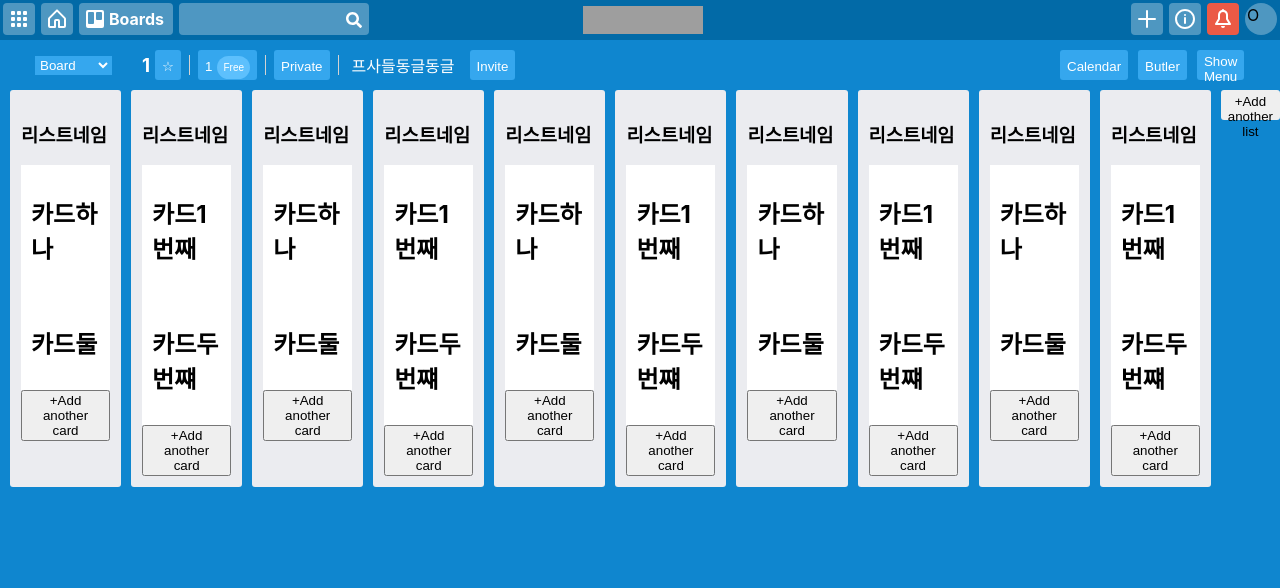
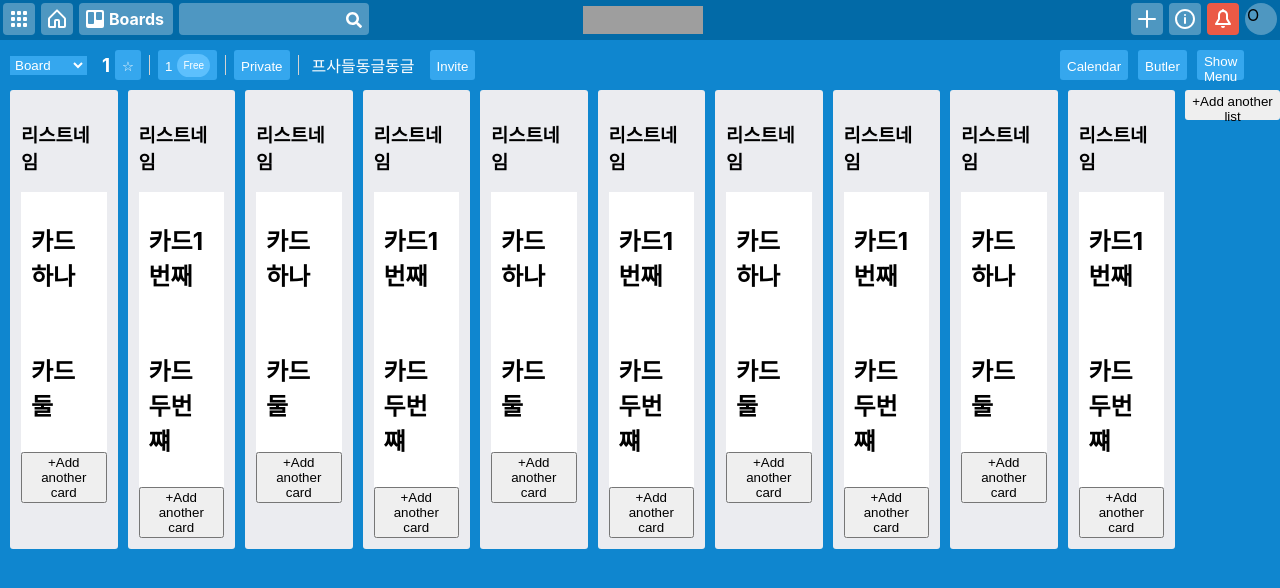
Before and after one commit to wafflestudio18-5/team5-frontend, a React (Create React App) app: page /b/1/1 in a window 1280 px wide. Shown: the top 588 px of the page. Built offline with nearby package versions, Linux system fonts and the light colour scheme; grey boxes are pictures that could not be loaded.

Commit message:
마음같이안된당........크흡

```diff
--- a/src/Components/Board/Board.css
+++ b/src/Components/Board/Board.css
@@ -11,6 +11,7 @@
   background-color: #35a7ee;
   color: white;
   align-self: center;
+  margin: 5px !important;
 }
 
 #board-header {
@@ -55,10 +56,12 @@
   font-size: 10px;
   background-color: #5dc0fd;
   padding: 5px;
-  height: 20px;
+  height: min-content;
   border: transparent 1px solid;
   border-radius: 12px;
   align-self: center;
+  position: relative;
+  top: -2px;
 }
 
 .board-header-vertical-line {
@@ -92,6 +95,7 @@
 
 #board-name {
   align-self: center;
+  margin-left: 10px;
 }
 
 .board-card {
@@ -101,6 +105,7 @@
 
 #board-lists button#board-addlist {
   height: 30px;
+  width: 270px !important;
   border: 1px transparent solid;
   color: white;
   margin-left: 10px;
```
